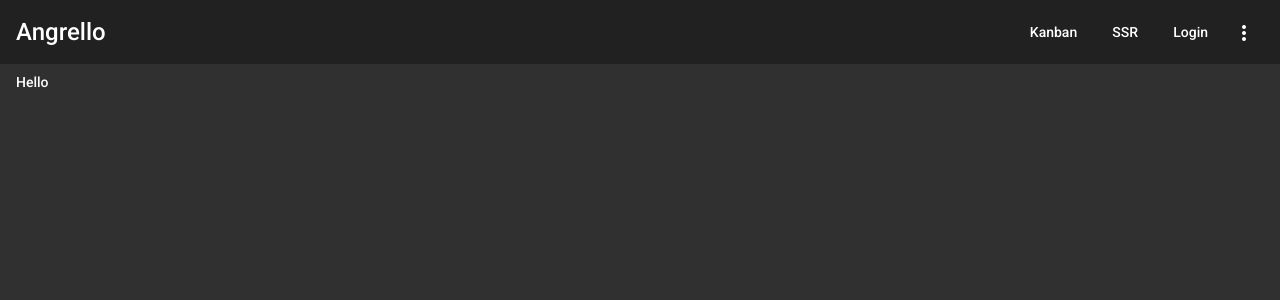
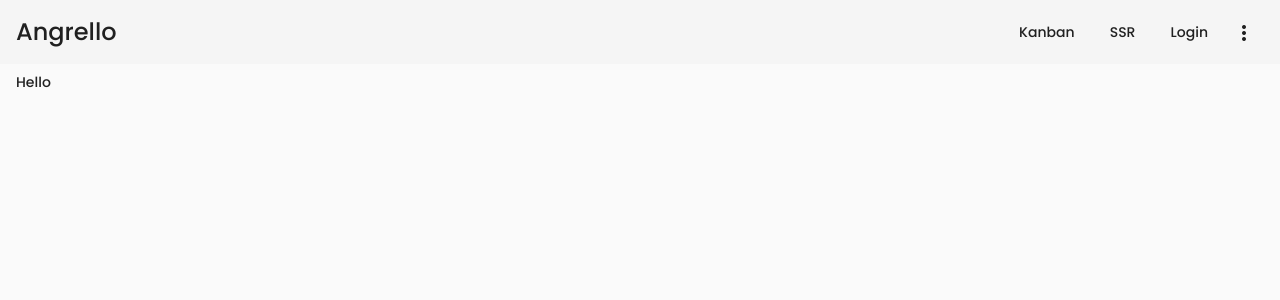
Before and after one commit to leanardos/angrello, an Angular app: page / in a window 1280 px wide. Shown: the top 300 px of the page. Built offline with nearby package versions, Linux system fonts and the light colour scheme.

Commit message:
global style theme modified

```diff
--- a/src/styles.scss
+++ b/src/styles.scss
@@ -2,12 +2,17 @@
 // Custom Theming for Angular Material
 // For more information: https://material.angular.io/guide/theming
 @import '~@angular/material/theming';
+@import url('https://fonts.googleapis.com/css2?family=Poppins:ital,wght@0,100;0,200;0,300;0,400;0,500;0,600;0,700;0,800;0,900;1,100;1,200;1,300&display=swap');
 // Plus imports for other components in your app.
 
 // Include the common styles for Angular Material. We include this here so that you only
 // have to load a single css file for Angular Material in your app.
 // Be sure that you only ever include this mixin once!
-@include mat-core();
+$custom-typography: mat-typography-config(
+    $font-family: 'Poppins'
+);
+
+@include mat-core($custom-typography);
 
 // Define the palettes for your theme using the Material Design palettes available in palette.scss
 // (imported above). For each palette, you can optionally specify a default, lighter, and darker
@@ -54,7 +59,7 @@
 $angrello-warn: mat-palette($mat-red);
 
 // Create the theme object (a Sass map containing all of the palettes).
-$angrello-theme: mat-dark-theme($angrello-primary, $angrello-accent, $angrello-warn);
+$angrello-theme: mat-light-theme($angrello-primary, $angrello-accent, $angrello-warn);
 
 // Include theme styles for core and each component used in your app.
 // Alternatively, you can import and @include the theme mixins for each component
```
